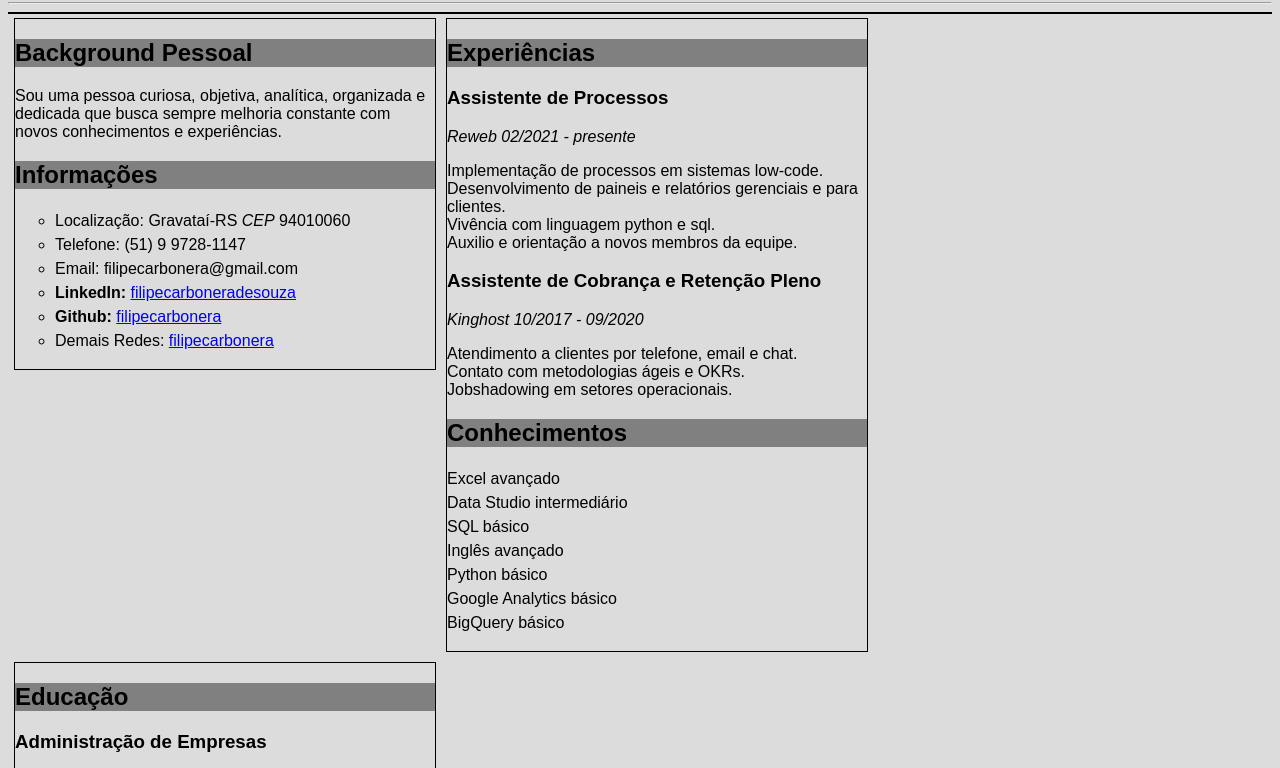
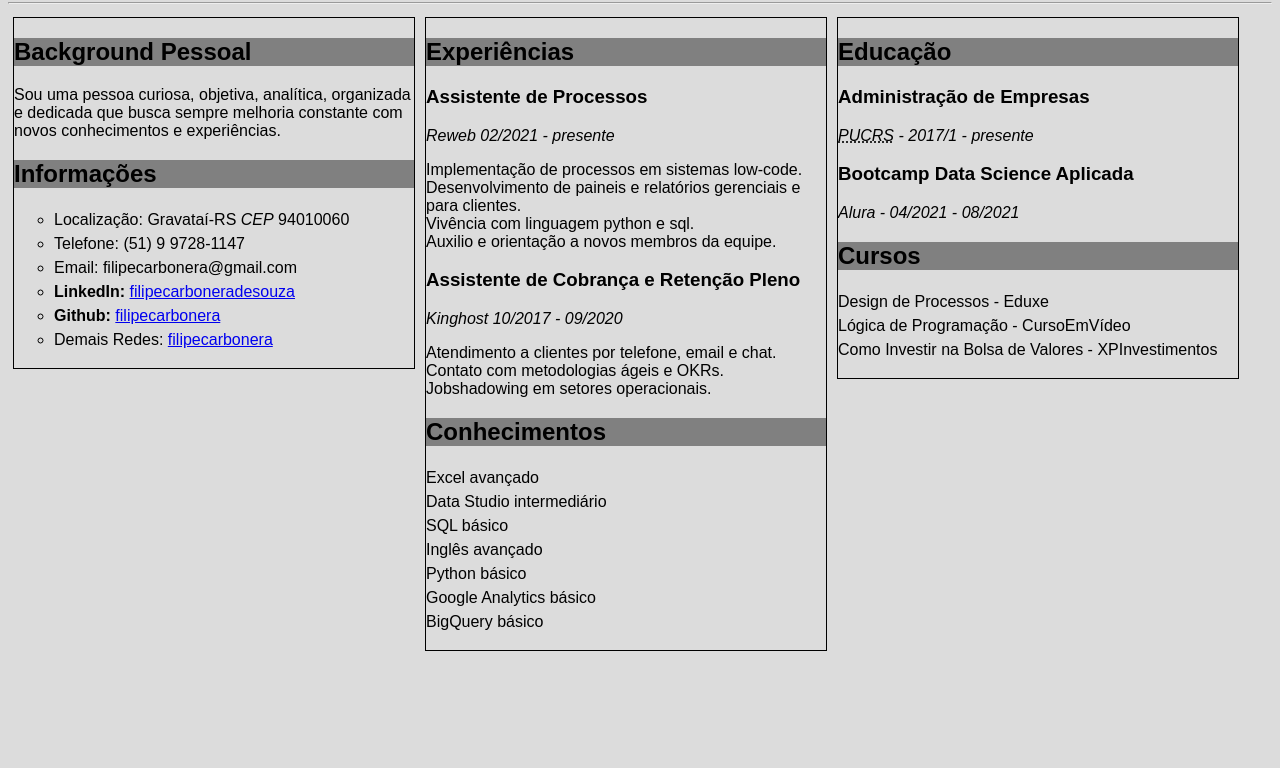
Before and after one commit to filipecarbonera/filipecarbonera.github.io, a plain HTML site: page index.html in a window 1280 px wide. Shown: the part 67-835 px from the top of the page. After the commit the page ends 800 px from the top, so only its background shows below. Drawn offline with Linux system fonts and the light colour scheme.

Commit message:
Update index.html

```diff
--- a/index.html
+++ b/index.html
@@ -26,25 +26,24 @@
 
         #container{
             text-align: left;
-            border: 1px solid black;
         }
 
         #container-esquerdo{
-            width: 420px;
+            width: 400px;
             margin: 5px;
             border: 1px solid black;
             float: left;
         }
 
         #container-centro{
-            width: 420px;
+            width: 400px;
             margin: 5px;
             border: 1px solid black;
             float: left;
         }
 
         #container-direito{
-            width: 420px;
+            width: 400px;
             margin: 5px;
             border: 1px solid black;
             float: left;
```
